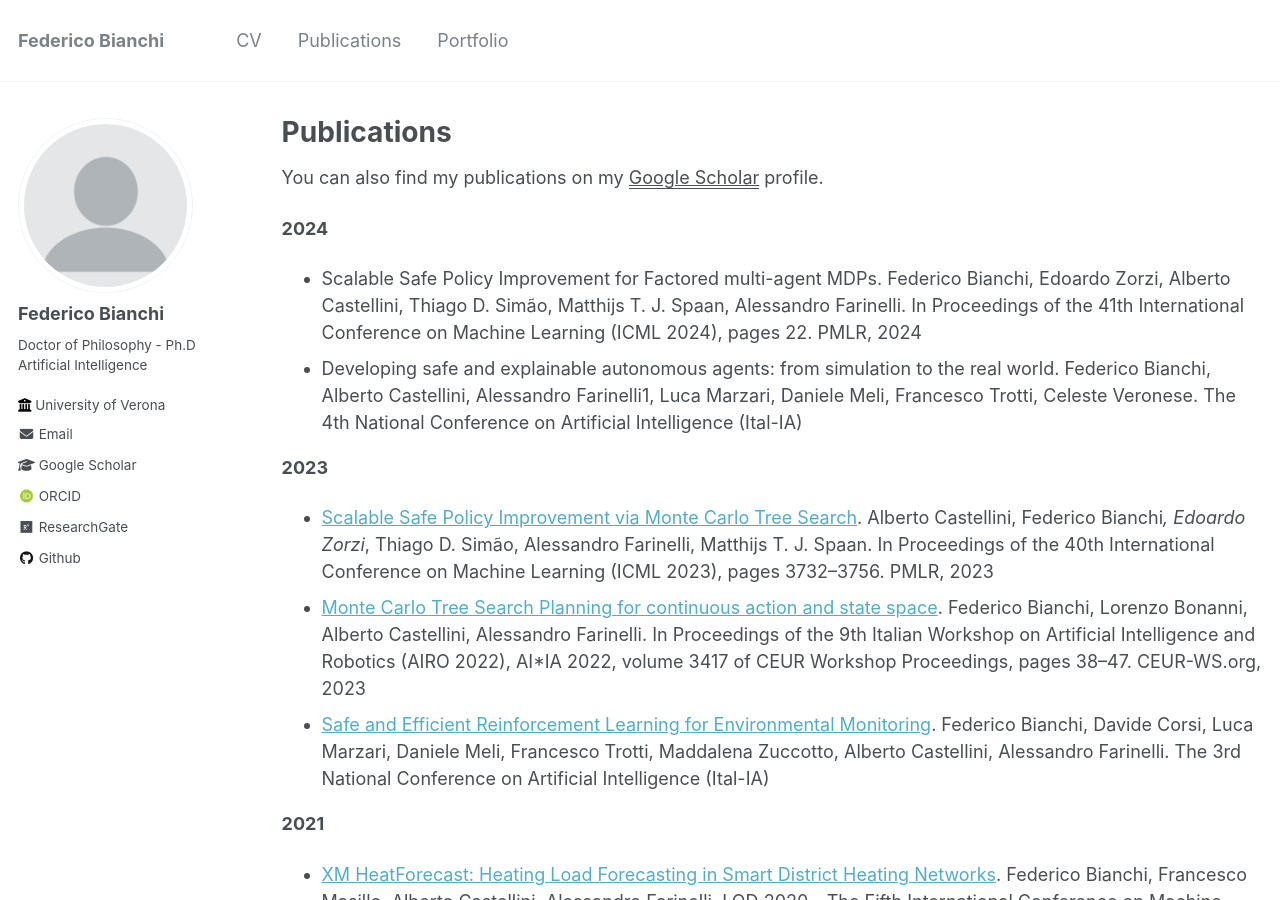
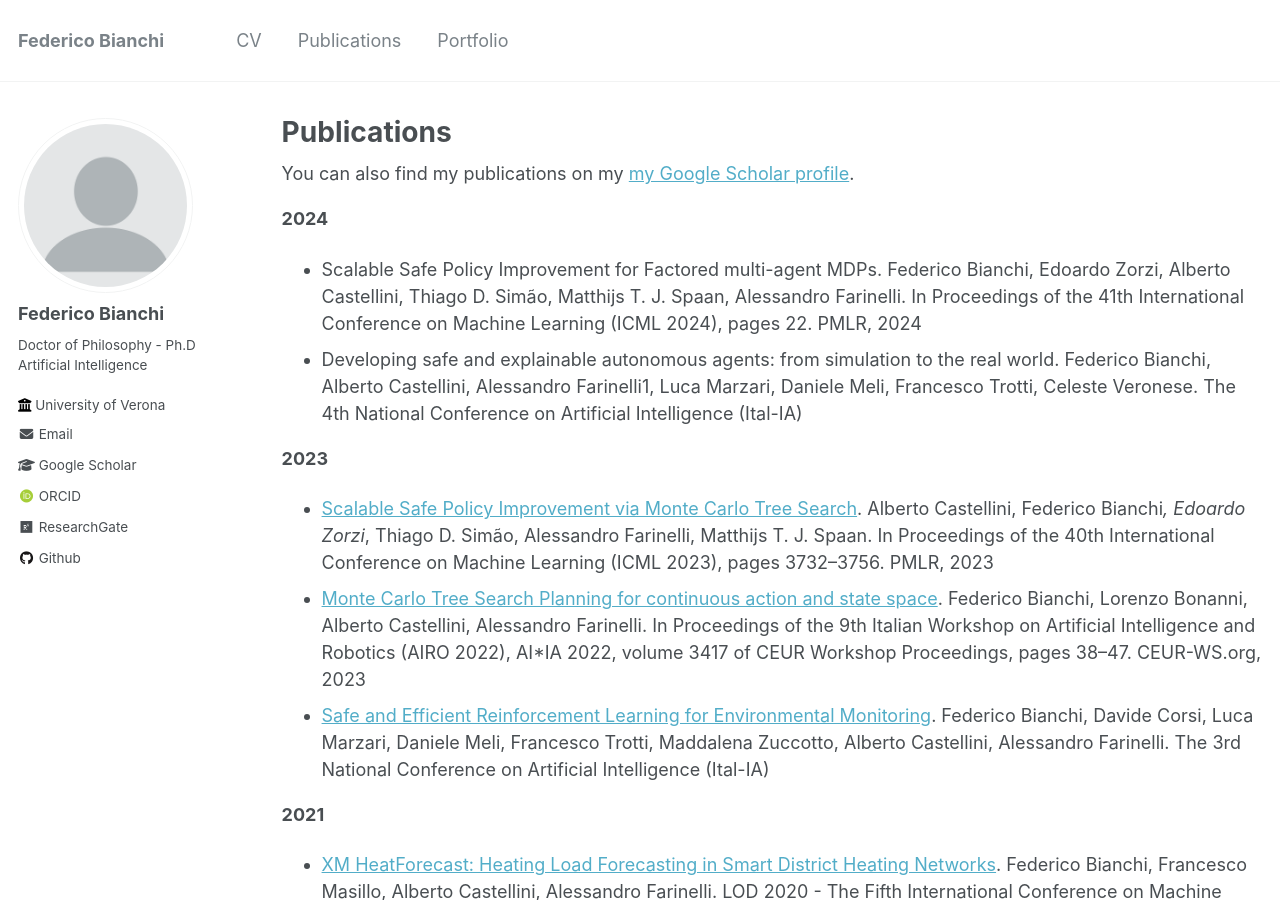
Before and after one commit to federicobianchi501/federicobianchi501.github.io, a Jekyll site: the page built from _pages/publications.md, in a window 1280 px wide and 900 px high. Built offline with Jekyll 4.4.1, drawn with Linux system fonts in a browser that asks for light colours; some web fonts are replaced.

Commit message:
Update publications.md

```diff
--- a/_pages/publications.md
+++ b/_pages/publications.md
@@ -5,7 +5,9 @@ permalink: /publications/
 author_profile: true
 ---
 
-You can also find my publications on my <u><a href="{{author.googlescholar}}"> Google Scholar</a></u> profile.
+{% if site.author.googlescholar %}
+  <div class="wordwrap">You can also find my publications on my <a href="{{site.author.googlescholar}}">my Google Scholar profile</a>.</div>
+{% endif %}
 
 **2024**
 * Scalable Safe Policy Improvement for Factored multi-agent MDPs. Federico Bianchi, Edoardo Zorzi, Alberto Castellini, Thiago D. Simão, Matthijs T. J. Spaan, Alessandro Farinelli. In Proceedings of the 41th International Conference on Machine Learning (ICML 2024), pages 22. PMLR, 2024
```
